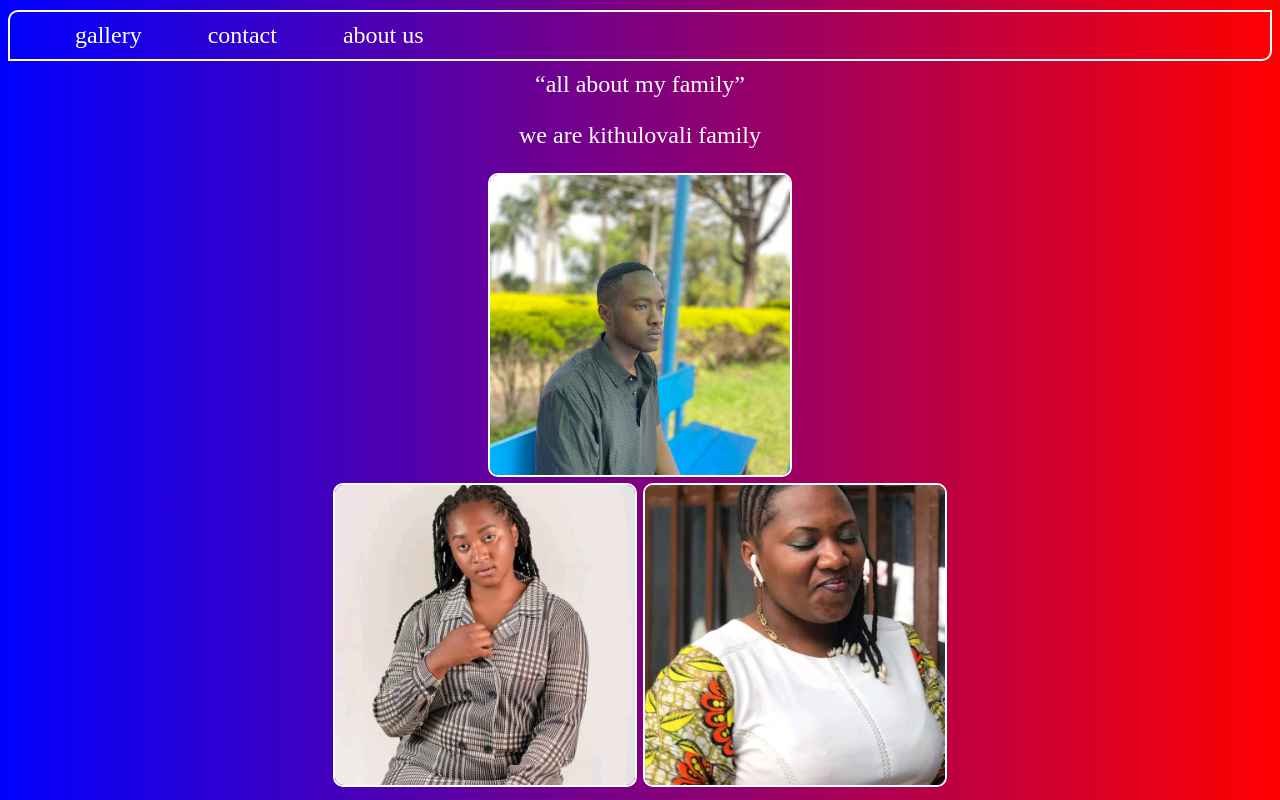
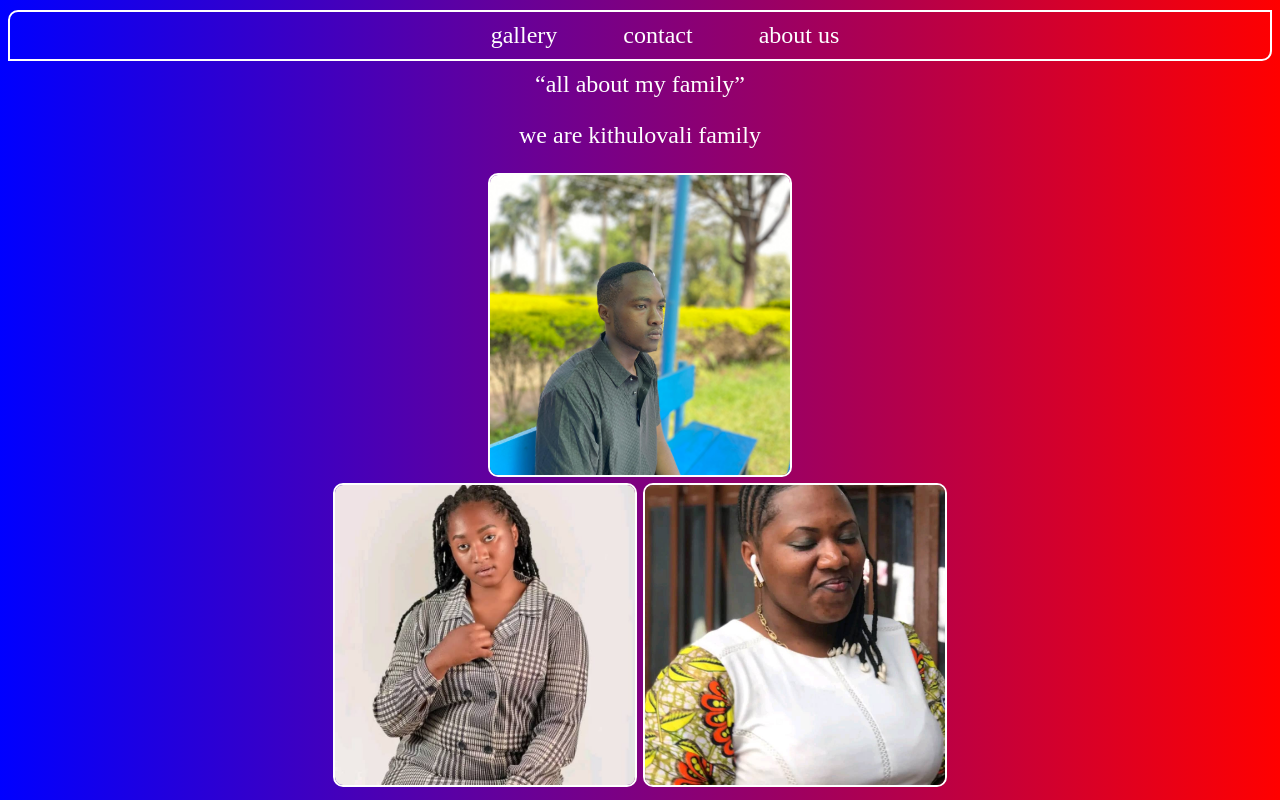
Before and after one commit to goffart-web/GOFFART_MIDSEMESTER, a plain HTML site: page index.html in a window 1280 px wide. Shown: the top 800 px of the page. Drawn offline with Linux system fonts and the light colour scheme.

Commit message:
Update main.css

```diff
--- a/main.css
+++ b/main.css
@@ -22,3 +22,6 @@ a:hover{
 q{
     align-items: center;
 }
+nav{
+    text-align:center;
+}
```
